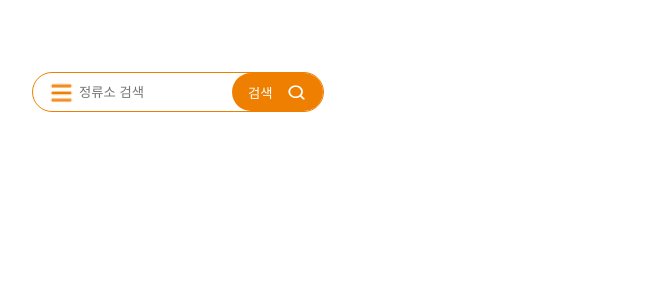
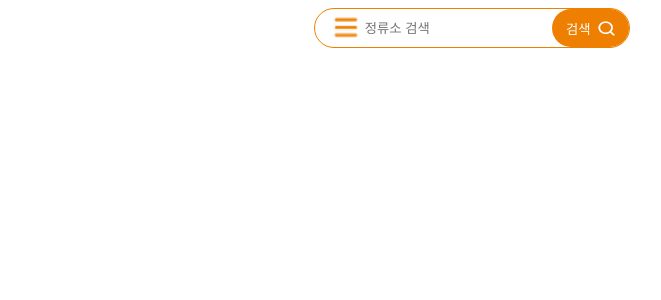
Before and after one commit to pflying1/KDT-2-Project-B-4, a React (Create React App) app in the folder client/: page / in a window 1280 px wide. Shown: the top 300 px of the page, without its empty margins (168-829 px from the left). Built offline with nearby package versions, Linux system fonts and the light colour scheme.

Commit message:
css 조정

```diff
--- a/client/src/SearchBar.tsx
+++ b/client/src/SearchBar.tsx
@@ -5,30 +5,29 @@ import searchBox from './img/search.png';
 
 const SearchBar = () => {
   const mainCss: CSSProperties = {
-    marginLeft:"15%",
-    marginTop: "5%",
-    position:"fixed"
+    display : "flex",
+    justifyContent: "center"
   }
   const searchContainerCss: CSSProperties = {
     display:"flex",
+    justifyContent: "space-around",
     flexDirection:"row",
-    width: "290px",
-    height: "38px",
     borderRadius : "20px",
     border: "1px solid #EF7F00",
+    height: "38px"
   }
 
   const menuCss : CSSProperties = {
     marginLeft: "5%",
-    marginTop:"1%",
   }
   const searchInputCss: CSSProperties = {
     border : "1px solid white",
-    width: "150px",
+    width: "80%",
     height: "34px",
   }
   const searchContainerTextCss: CSSProperties = {
     display: "flex",
+    justifyContent: "space-evenly",
     color: 'white',
     alignItems: 'center',
     background: '#EF7F00',
@@ -36,17 +35,13 @@ const SearchBar = () => {
     borderRadius : "20px",
     border : "none"
   }
-  const searchTextCss: CSSProperties = {
-    marginLeft: "10px",
-    marginRight: "15px"
-  }
   return (
     <div style={mainCss}>
       <div style={searchContainerCss}>
         <img src={menuBox} alt='menu' style={menuCss}></img>
         <input style={searchInputCss} placeholder='정류소 검색'></input>
         <button style={searchContainerTextCss}>
-          <div style={searchTextCss}>검색</div>
+          <div>검색</div>
           <img src={searchBox} alt="search"></img>
         </button>
       </div>
--- a/client/src/custom.d.ts
+++ /dev/null
@@ -1,4 +0,0 @@
-declare module '*.png' {
-  const value: any;
-  export default value;
-}
```
